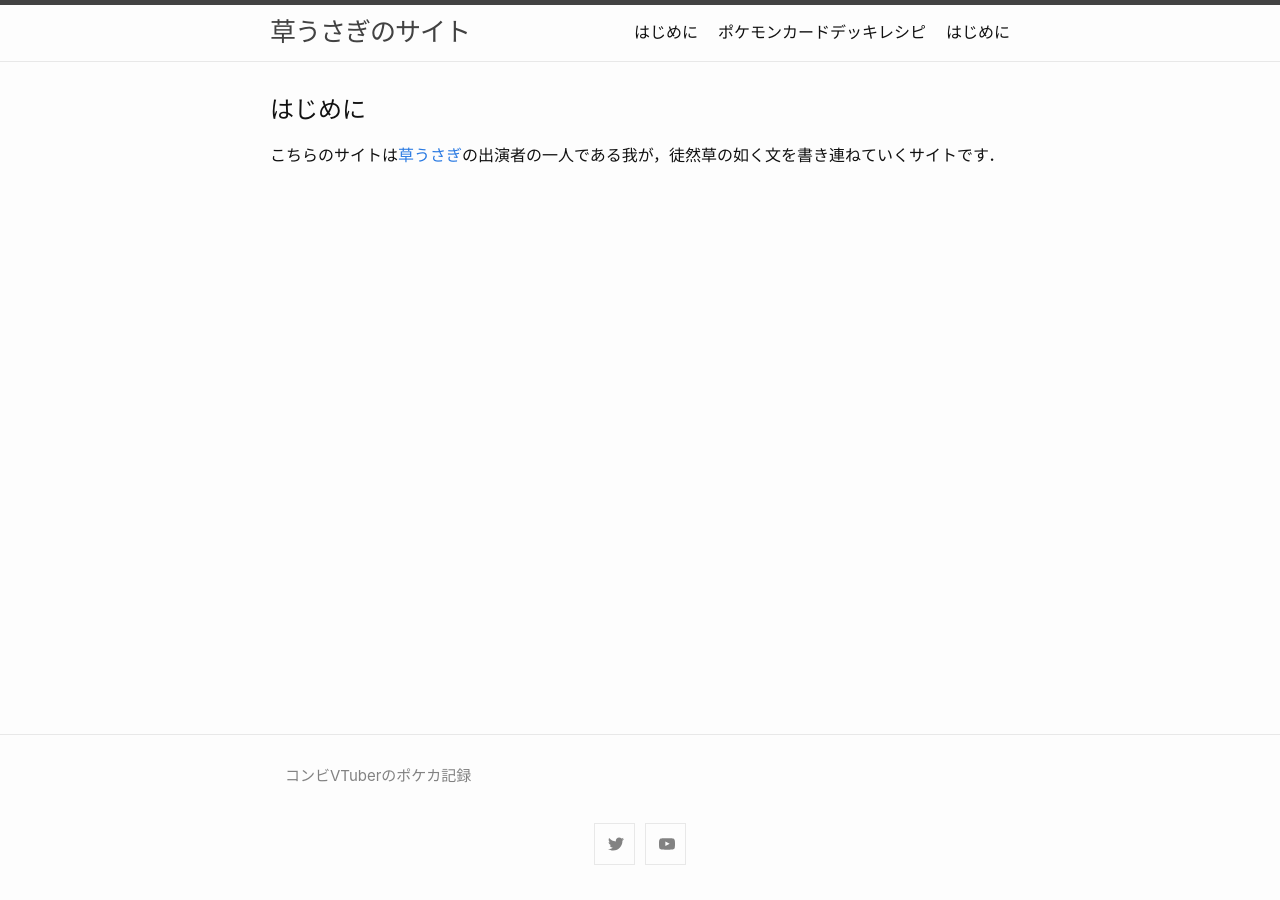
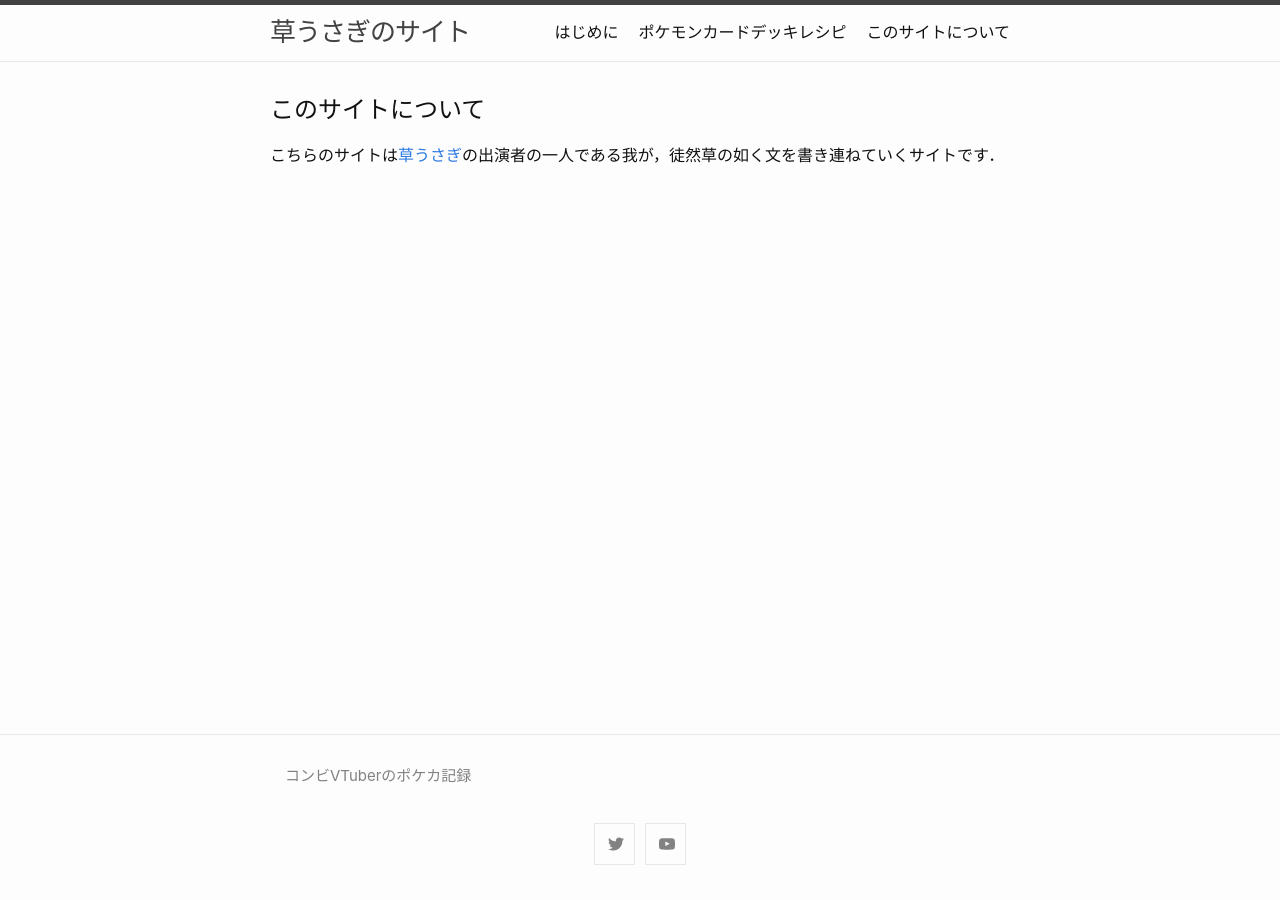
Before and after one commit to Kusausagi-Tsukasa/Kusausagi-Tsukasa.github.io, a Jekyll site: the page built from homepage.md, in a window 1280 px wide. Built offline with Jekyll 4.4.1, drawn with Linux system fonts in a browser that asks for light colours; our own code applies the rules of GitHub Pages for plain Markdown files.

Commit message:
Update homepage.md

```diff
--- a/homepage.md
+++ b/homepage.md
@@ -1,3 +1,3 @@
-## はじめに
+## このサイトについて
 
 こちらのサイトは[草うさぎ](https://www.youtube.com/channel/UCQAGqfc_0fzzaPQLeR-lxtQ)の出演者の一人である我が，徒然草の如く文を書き連ねていくサイトです．
```
